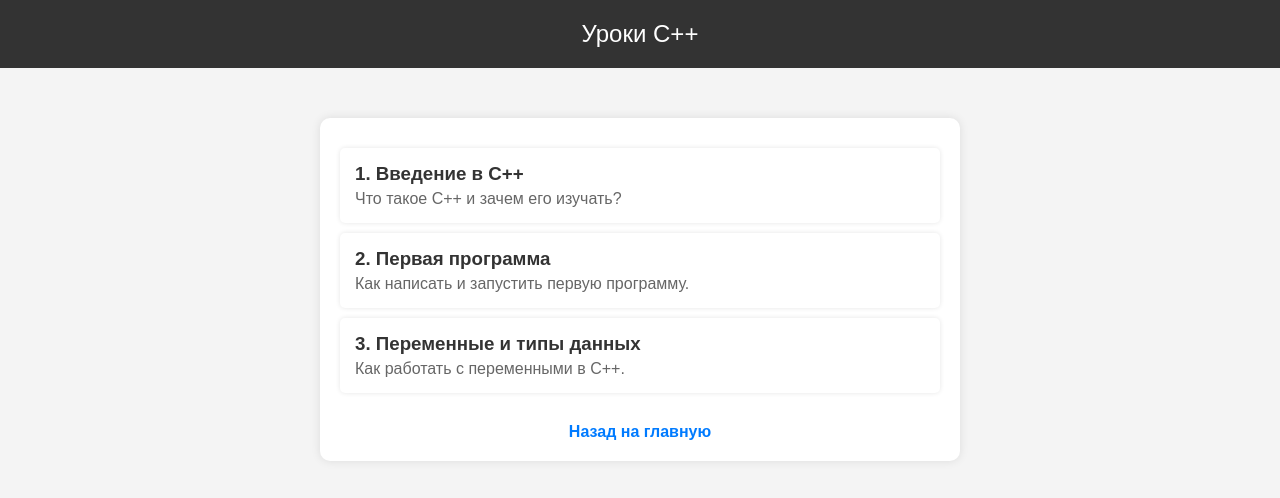
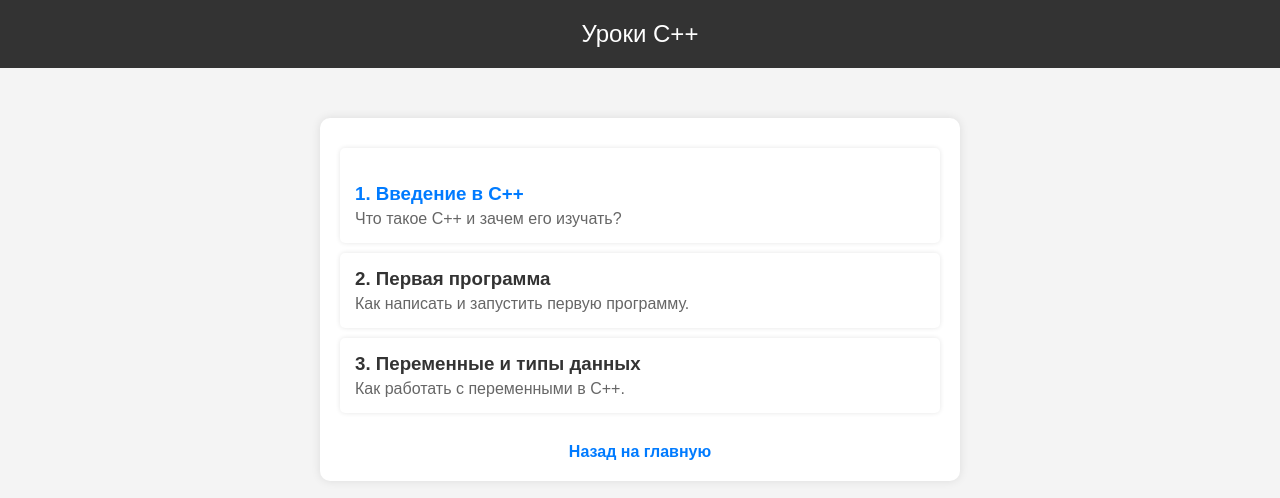
Before and after one commit to Adilet613/cpp-learning, a plain HTML site: page lessons.html in a window 1280 px wide. Drawn offline with Linux system fonts and the light colour scheme.

Commit message:
Update lessons.html

```diff
--- a/lessons.html
+++ b/lessons.html
@@ -56,8 +56,8 @@
     <header>Уроки C++</header>
     <div class="container">
         <div class="lesson">
-            <h3>1. Введение в C++</h3>
-            <p>Что такое C++ и зачем его изучать?</p>
+    <h3><a href="lesson1.html">1. Введение в C++</a></h3>
+    <p>Что такое C++ и зачем его изучать?</p>
         </div>
         <div class="lesson">
             <h3>2. Первая программа</h3>
```
